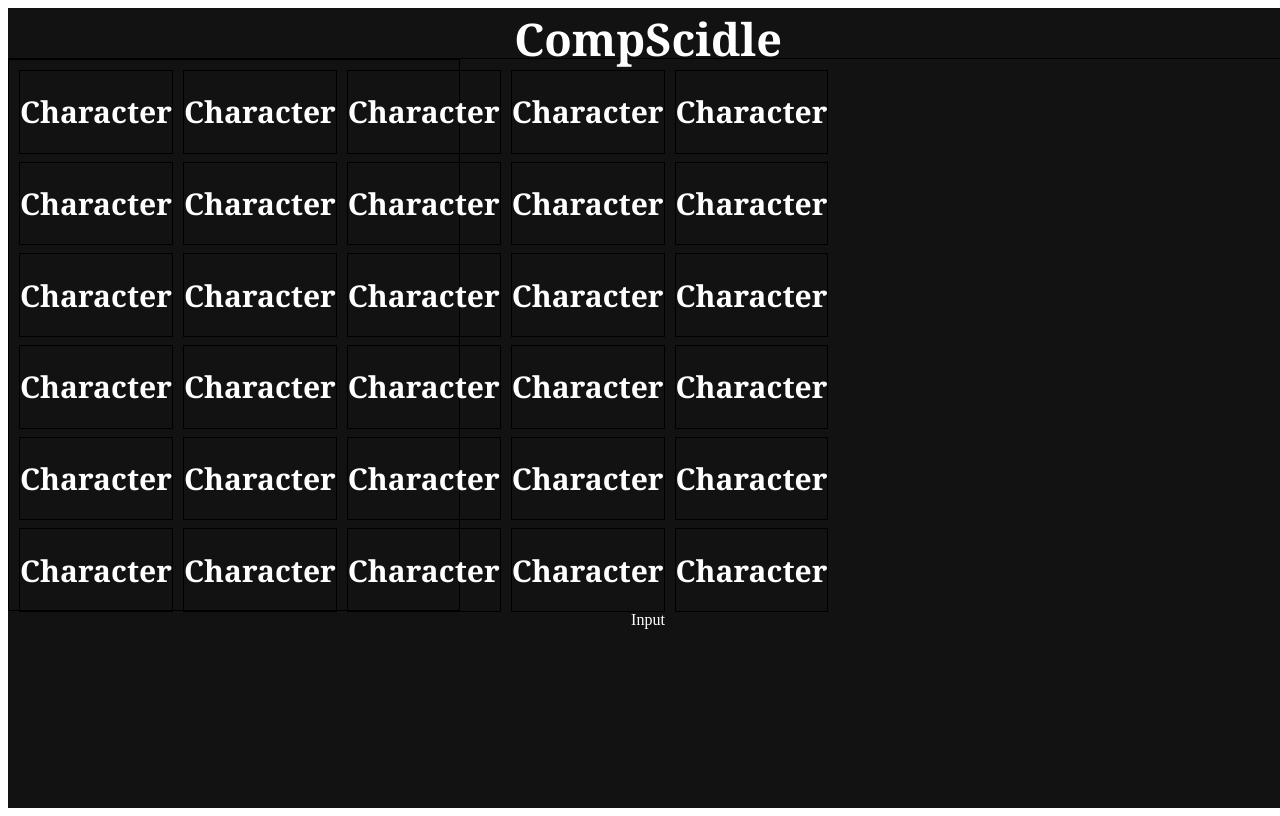
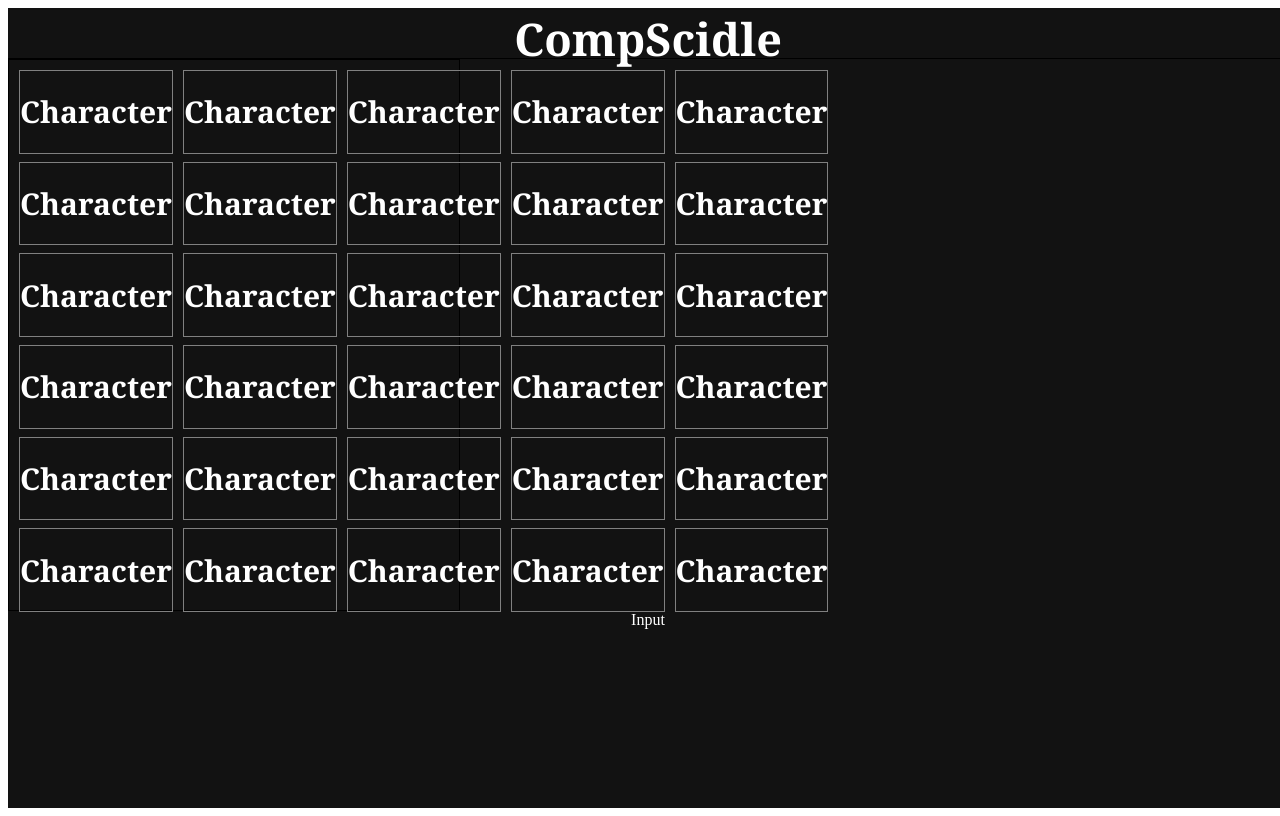
Before and after one commit to RyanGormican/CompScidle, a React (Create React App) app: page / in a window 1280 px wide. Built offline with nearby package versions, Linux system fonts and the light colour scheme.

Commit message:
Update App.css

```diff
--- a/src/App.css
+++ b/src/App.css
@@ -23,7 +23,7 @@ nav h1 {
 .character {
   flex: 33%;
   height: 100%;
-  border: 1px solid black;
+  border: 1px solid grey;
   margin: 5px;
   display: grid;
   place-items: center;
```
